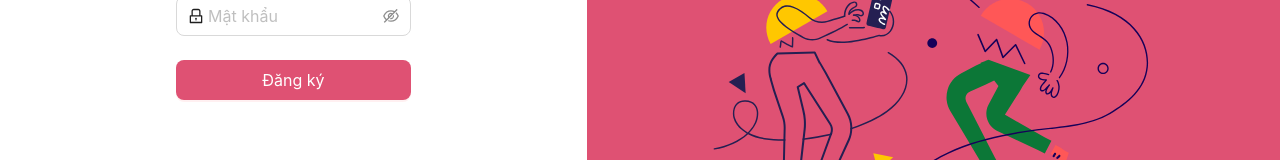
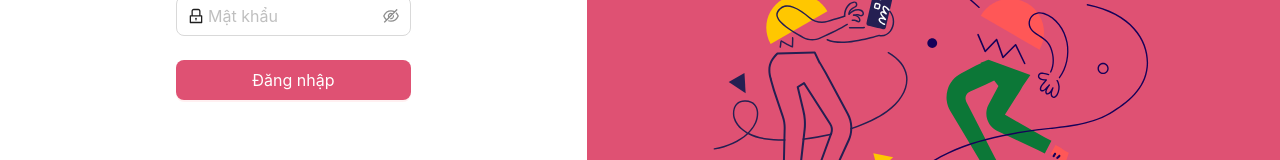
Before and after one commit to longnvse/fcredit-frontend, a React (Create React App) app: page /login in a window 1280 px wide. Shown: the part 380-540 px from the top of the page. Built offline with nearby package versions, Linux system fonts and the light colour scheme.

Commit message:
login screen

```diff
--- a/src/components/login/form.js
+++ b/src/components/login/form.js
@@ -51,7 +51,7 @@ const LoginForm = props => {
                         size={"large"}
                         type={"primary"}
                         htmlType={"submit"}
-                    >Đăng ký</Button>
+                    >Đăng nhập</Button>
                 </FormItem>
             </Form>
         </>
```
